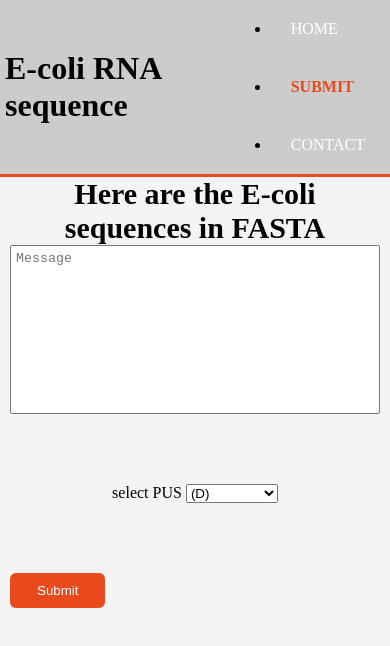
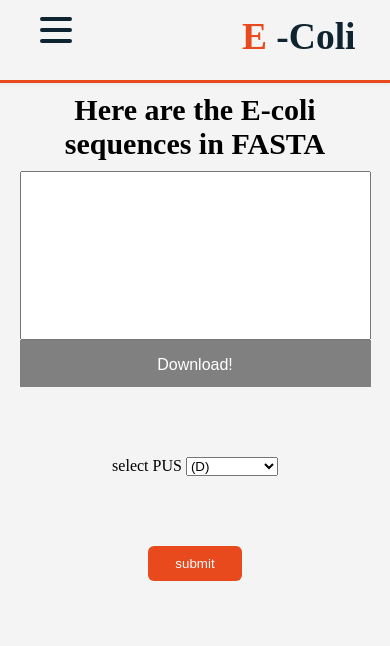
Before and after one commit to temi-Dee/sign-up, a plain HTML site: page Submit.html in a window 390 px wide. Drawn offline with Linux system fonts and the light colour scheme.

Commit message:
implemented hamburger menu

```diff
--- a/Submit.html
+++ b/Submit.html
@@ -10,26 +10,42 @@
 </head>
 
 <body>
-    <header>
+    <nav class="navbar">
 
-        <div id="branding">
-            <h1> <span>E</span>-coli RNA sequence</h1>
+        <div class="container nav-container">
+            <input class="checkbox" type="checkbox" name="" id="" />
+            <div class="hamburger-lines">
+                <span class="line line1"></span>
+                <span class="line line2"></span>
+                <span class="line line3"></span>
+            </div>
+            <div class="logo">
+                <h1><span>E</span> -Coli </h1>
+            </div>
+            <div class="menu-items">
+                <li>
+                    <a href="index.html">HOME</a>
+                </li>
+
+                <li>
+                    <a href="Submit.html" id="active">SUBMIT</a>
+                </li>
+
+                <li>
+                    <a href="Contact.html">CONTACT</a>
+                </li>
+            </div>
         </div>
-        <nav>
-            <ul>
-                <li><a href="index.html">Home</a></li>
-                <li class="current"><a href="Submit.html">Submit</a></li>
-                <li><a href="Contact.html">Contact</a></li>
-
-            </ul>
-        </nav>
-
-    </header>
+    </nav>
     <div class="container">
 
         <div id="txt">
             <h1 class="banner-text">Here are the E-coli sequences in FASTA</h1>
-            <textarea placeholder="Message" class="txtbx"></textarea>
+            <textarea placeholder="Message" class="txtbx" id="txtarea">
+                </textarea>
+
+            <button class="btn1"><a href="E.coli.txt">Download!</a></button>
+
         </div>
 
         <div class="dropdown">
@@ -66,17 +82,11 @@
 
             </form>
         </div>
-
-        <button id="btn" type="submit" onclick="display('user')">Submit</button>
+        <div class="button-wrap">
+            <button id="btn" type="submit" onclick="display('user')">submit</button>
+        </div>
     </div>
-    <script type="text/javascript">
-        function display() {
-            var name = document.getElementById("btn").value;
-
-            alert(" press ok to submit ");
-
-
-        }
+    <script src="index.js">
     </script>
 </body>
 
--- a/index.js
+++ b/index.js
@@ -1,11 +1,7 @@
-functionAddNew() {
-    const firstname = document.getElementById("fname").value;
-    const lastname = document.getElementById("lname").value
+function display() {
+    var name = document.getElementById("btn").value;
 
-    const fullname = ("firstname" + " " + "lastname");
-    const user = [];
-    console.log(fullname);
+    alert(" press ok to submit ");
+
 
 }
-
-console.log(functionAddNew);
--- a/main.css
+++ b/main.css
@@ -5,26 +5,185 @@
 }
 
 body {
-    font-family: 'Times New Roman', Times, serif;
+    font-family: "Times New Roman", Times, serif;
     background-color: #f4f4f4;
 }
 
 .container {
-    /* width: 80%; */
-    margin: 0 auto;
-    padding: 0 10px;
+    max-width: 1050px;
+    width: 90%;
+    margin: auto;
+}
+
+.navbar {
+    width: 100%;
+    box-shadow: 0 1px 4px rgb(146 161 176 / 15%);
+    border-bottom: #e8491d 3px solid;
+}
+
+.nav-container {
+    display: flex;
+    justify-content: space-between;
+    align-items: center;
+    height: 62px;
+}
+
+.navbar .menu-items {
+    display: flex;
+}
+
+.navbar .nav-container li {
+    list-style: none;
+}
+
+.navbar .nav-container a {
+    text-decoration: none;
+    color: black;
+    font-weight: 500;
+    font-size: 1.2rem;
+    padding: 0.7rem;
+}
+
+#active {
+    color: #e8491d;
+}
+
+.navbar .nav-container a:hover {
+    font-weight: bolder;
+    color: white;
+}
+
+.nav-container {
+    display: block;
+    position: relative;
+    height: 80px;
+}
+
+.nav-container .checkbox {
+    position: absolute;
+    display: block;
+    height: 32px;
+    width: 32px;
+    top: 20px;
+    left: 20px;
+    z-index: 5;
+    opacity: 0;
+    cursor: pointer;
+}
+
+.nav-container .hamburger-lines {
+    display: block;
+    height: 26px;
+    width: 32px;
+    position: absolute;
+    top: 17px;
+    left: 20px;
+    z-index: 2;
+    display: flex;
+    flex-direction: column;
+    justify-content: space-between;
+}
+
+.nav-container .hamburger-lines .line {
+    display: block;
+    height: 4px;
+    width: 100%;
+    border-radius: 10px;
+    background: #0e2431;
+}
+
+.nav-container .hamburger-lines .line1 {
+    transform-origin: 0% 0%;
+    transition: transform 0.4s ease-in-out;
+}
+
+.nav-container .hamburger-lines .line2 {
+    transition: transform 0.2s ease-in-out;
+}
+
+.nav-container .hamburger-lines .line3 {
+    transform-origin: 0% 100%;
+    transition: transform 0.4s ease-in-out;
+}
+
+.navbar .menu-items {
+    padding-top: 120px;
+    box-shadow: inset 0 0 2000px rgba(255, 255, 255, 0.5);
+    height: 100vh;
+    width: 100%;
+    transform: translate(-150%);
+    display: flex;
+    flex-direction: column;
+    margin-left: -40px;
+    padding-left: 50px;
+    transition: transform 0.5s ease-in-out;
+    text-align: center;
+    background-color: gray;
+}
+
+.navbar .menu-items li {
+    margin-bottom: 1.2rem;
+    font-size: 1.5rem;
+    font-weight: 500;
 }
 
 .logo {
-    text-align: center;
-    padding: 20px 0;
-    font-size: 26px;
+    position: absolute;
+    top: 5px;
+    right: 15px;
+    font-size: 1.2rem;
+    color: #0e2431;
+    font-size: 25px;
+    align-items: center;
 }
+
+h1 {
+    padding: 10px 0;
+}
+
+span {
+    color: #e8491d;
+}
+
+.nav-container input[type="checkbox"]:checked~.menu-items {
+    transform: translateX(0);
+}
+
+.nav-container input[type="checkbox"]:checked~.hamburger-lines .line1 {
+    transform: rotate(45deg);
+}
+
+.nav-container input[type="checkbox"]:checked~.hamburger-lines .line2 {
+    transform: scaleY(0);
+}
+
+.nav-container input[type="checkbox"]:checked~.hamburger-lines .line3 {
+    transform: rotate(-45deg);
+}
+
+.nav-container input[type="checkbox"]:checked~.logo {
+    display: none;
+}
+
+.text {
+    display: flex;
+    justify-content: center;
+}
+
+
+/* section */
 
 p {
     padding: 10px 20px;
     text-align: center;
 }
+
+.text-wrap {
+    text-align: justify;
+}
+
+
+/* submit file */
 
 #txt {
     display: flex;
@@ -41,7 +200,7 @@ textarea {
     display: flex;
     justify-content: center;
     resize: none;
-    padding: 5px;
+    padding: 10px 15px;
     height: 20vh;
     outline: none;
     cursor: pointer;
@@ -68,48 +227,38 @@ textarea {
     border-radius: 6px;
 }
 
-
-/* header**/
-
-header {
-    background-color: #cccccc;
+.button-wrap {
     display: flex;
-    justify-content: space-between;
+    justify-content: center;
     align-items: center;
-    /* min-height: 70px; */
-    border-bottom: #e8491d 3px solid;
-    padding: 0 5px;
+    padding: 0 16px;
 }
 
-header a {
-    color: #ffffff;
-    text-decoration: none;
-    text-transform: uppercase;
-    font-size: 16px;
+.btn1 {
+    background-color: gray;
+    border: none;
+    padding: 12px 30px;
+    cursor: pointer;
+    font-size: 20px;
 }
 
-header li {
-    padding: 20px 20px;
+.btn1 a:hover {
+    color: #e8491d;
 }
 
-header nav {
-    display: flex;
-    justify-content: right;
-    /* margin-top: 10px; */
-}
-
-header .highlight,
-header .current a {
-    color: #e8491d;
-    font-weight: bold;
-}
-
-header a:hover {
-    color: black;
-    font-weight: bold;
+.btn1 a {
+    list-style: none;
+    text-decoration: none;
+    color: white;
+    font-size: 16px;
+    font-weight: 400;
 }
 
 
-/* media queries */
+/* contact file */
 
-@media screen and (max-width: 768px) {}
+.address {
+    display: flex;
+    justify-content: center;
+    align-items: center;
+}
```
Also changed, not shown: Contact.html (+29 -16 lines), index.html (+35 -15 lines), E.coli.txt (added).
